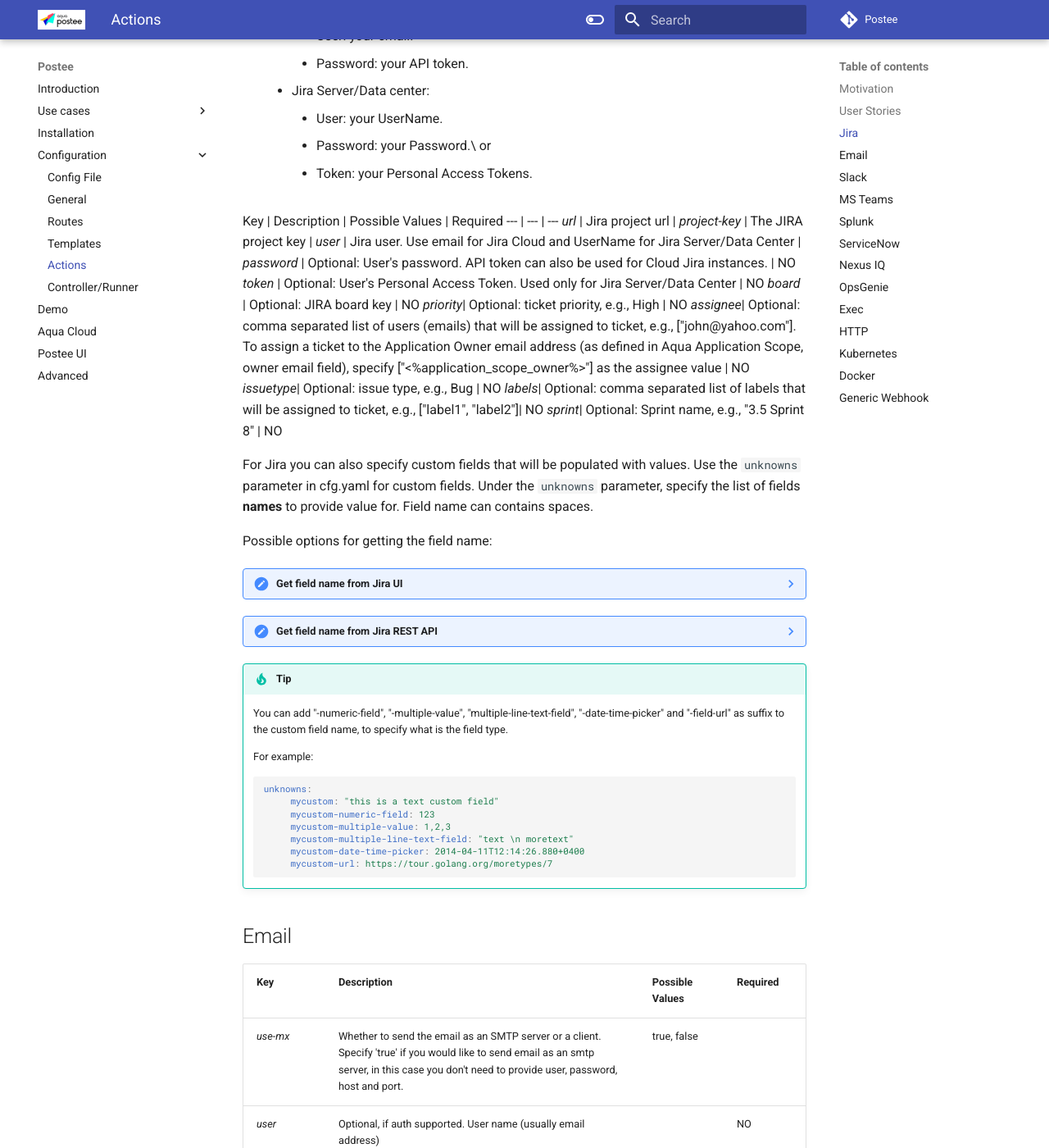
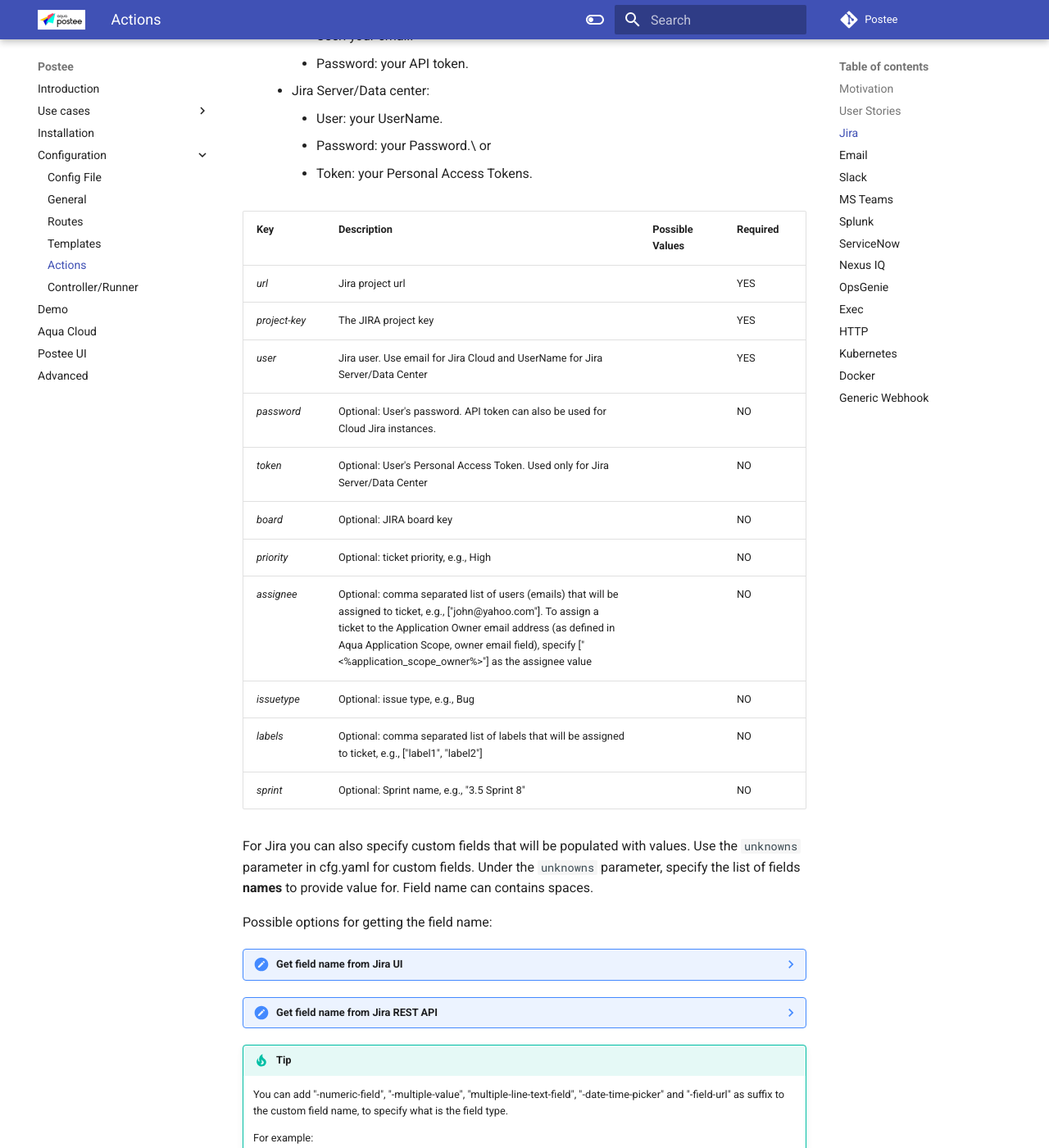
Before and after one commit to aquasecurity/postee, an MkDocs documentation site: the page built from docs/actions.md, in a window 1280 px wide and 1400 px high, scrolled down 2051 px. Shown: the whole window at 82% size. Built offline with MkDocs 1.6.1 and Material for MkDocs 9.7.7, drawn with Linux system fonts in a browser that asks for light colours; comment, search, counter and statistics services are not loaded; the version menu is left out; some of the changed text lies outside the part shown.

```diff
--- a/docs/actions.md
+++ b/docs/actions.md
@@ -49,19 +49,19 @@ Follow these steps to set up JIRA integration:
           or
         * Token: your Personal Access Tokens.
 
-Key | Description | Possible Values | Required
---- | --- | ---
-*url* | Jira project url |
-*project-key* | The JIRA project key |
-*user* | Jira user. Use email for Jira Cloud and UserName for Jira Server/Data Center |
-*password* | Optional: User's password. API token can also be used for Cloud Jira instances. | NO
-*token* | Optional: User's Personal Access Token. Used only for Jira Server/Data Center | NO
-*board* |  Optional: JIRA board key | NO
-*priority*|  Optional: ticket priority, e.g., High | NO
-*assignee*| Optional: comma separated list of users (emails) that will be assigned to ticket, e.g., ["john@yahoo.com"]. To assign a ticket to the Application Owner email address (as defined in Aqua Application Scope, owner email field), specify ["<%application_scope_owner%>"] as the assignee value | NO
-*issuetype*| Optional: issue type, e.g., Bug | NO
-*labels*| Optional: comma separated list of labels that will be assigned to ticket, e.g., ["label1", "label2"]| NO
-*sprint*| Optional: Sprint name, e.g., "3.5 Sprint 8" | NO
+|Key           | Description          | Possible Values | Required |
+|--------------|----------------------|-----------------|----------|
+|*url*         | Jira project url     |                 | YES      |
+|*project-key* | The JIRA project key |                 | YES      |
+|*user*        | Jira user. Use email for Jira Cloud and UserName for Jira Server/Data Center    |             | YES         |
+|*password*    | Optional: User's password. API token can also be used for Cloud Jira instances. |             | NO          |
+|*token*       | Optional: User's Personal Access Token. Used only for Jira Server/Data Center   |             | NO          |
+|*board*       |  Optional: JIRA board key              |           | NO          |
+|*priority*    |  Optional: ticket priority, e.g., High |           | NO          |
+|*assignee*    | Optional: comma separated list of users (emails) that will be assigned to ticket, e.g., ["john@yahoo.com"]. To assign a ticket to the Application Owner email address (as defined in Aqua Application Scope, owner email field), specify ["<%application_scope_owner%>"] as the assignee value   |               | NO          |
+|*issuetype*   | Optional: issue type, e.g., Bug        |           | NO          |
+|*labels*      | Optional: comma separated list of labels that will be assigned to ticket, e.g., ["label1", "label2"]|         | NO          |
+|*sprint*      | Optional: Sprint name, e.g., "3.5 Sprint 8" |      | NO          |
 
 For Jira you can also specify custom fields that will be populated with values.
 Use the `unknowns` parameter in cfg.yaml for custom fields.
@@ -131,10 +131,10 @@ Possible options for getting the field name:
 |*use-mx*     | Whether to send the email as an SMTP server or a client. Specify 'true' if you would like to send email as an smtp server, in this case you don't need to provide user, password, host and port. | true, false |      |
 |*user*       | Optional, if auth supported. User name (usually email address) |      | NO      |
 |*password*   | Optional, if auth supported. Password |     | NO      |
-|*host*       | SMTP host name |          |           |
-|*port*       | SMTP port      |          |           |
-|*sender*     |  Sender's email address   |           |           |
-|*recipients* |  Recipients (array of comma separated emails), e.g. ["john@yahoo.com"]. To send the email to the Application Owner email address (as defined in Aqua Application Scope, owner email field), specify ["<%application_scope_owner%>"] as the recipients value |         |           |
+|*host*       | SMTP host name |          | YES       |
+|*port*       | SMTP port      |          | YES       |
+|*sender*     |  Sender's email address   |           | YES       |
+|*recipients* |  Recipients (array of comma separated emails), e.g. ["john@yahoo.com"]. To send the email to the Application Owner email address (as defined in Aqua Application Scope, owner email field), specify ["<%application_scope_owner%>"] as the recipients value |         | YES         |
 
 ## Slack
 Getting the Slack webhooks [Create a Slack Custom App](https://api.slack.com/messaging/webhooks).
@@ -169,29 +169,29 @@ You will need to care about an HTTP Event Collector in Splunk Enterprise or Splu
 Once you create an HTTP Event Collector you will receive a token. You should provide this token, together with the Splunk HTTP Collector
 URL, as part of the cfg.yaml settings.
 
-Key | Description | Possible Values
---- | --- | ---
-*token* | The Splunk HTTP event collector token |
-*url* | URL to Splunk HTTP event collector (e.g. http://server:8088) |
-*size-limit* | Optional. Maximum scan length, in bytes. Default: 10000 | 10000
+|Key          | Description                                                         | Possible Values | Required  |
+|------------ | ------------------------------------------------------------------  | --------------- | --------- |
+|*token*      | The Splunk HTTP event collector token                               |                 | YES       |
+|*url*        | URL to Splunk HTTP event collector (e.g. http://server:8088)        |                 | YES       |
+|*size-limit* | Optional. Maximum scan length, in bytes. Default: 10000 | 10000     |                 | NO        |
 
 ## ServiceNow
 
-Key | Description | Possible Values
---- | --- | ---
-*user* | ServiceNow user name |
-*password* | User API key / password |
-*instance* | Name of ServiceNow Instance (usually the XXX at XXX.servicenow.com)|
-*board* | ServiceNow board name to open tickets on. Default is "incident" |
+|Key        | Description                                                        | Possible Values  | Required  |
+|---------- | ------------------------------------------------------------------ | ---------------  | --------- |
+|*user*     | ServiceNow user name                                               |                  | YES       |
+|*password* | User API key / password                                            |                  | YES       |
+|*instance* | Name of ServiceNow Instance (usually the XXX at XXX.servicenow.com)|                  | YES       |
+|*board*    | ServiceNow board name to open tickets on. Default is "incident"    |                  |           |
 
 ## Nexus IQ
 
-Key | Description | Possible Values
---- | --- | ---
-*user* | Nexus IQ user name |
-*password* | Nexus IQ password |
-*url* | Url of Nexus IQ server |
-*organization-id* | Organization UID like "222de33e8005408a844c12eab952c9b0" |
+|Key               | Description                                              | Possible Values | Required  |
+|----------------- | -------------------------------------------------------- | --------------- | --------  |
+|*user*            | Nexus IQ user name                                       |                 | YES       |
+|*password*        | Nexus IQ password                                        |                 | YES       |
+|*url*             | Url of Nexus IQ server                                   |                 | YES       |
+|*organization-id* | Organization UID like "222de33e8005408a844c12eab952c9b0" |                 | YES       |
 
 ## OpsGenie
 
@@ -267,7 +267,7 @@ Below is an example of using `$POSTEE_EVENT`. It uses the inline exec-script scr
 ![img_5.png](img/img_5.png)
 
 | Option               | Usage                                                                                                                                                                    | Required |
-|----------------------|--------------------------------------------------------------------------------------------------------------------------------------------------------------------------|----------|
+|----------------------|---------------------------------------------------------------------------------------------------------------------------------------------------------------|----------|
 | docker-image-name    | Required. Image name of the docker image.                                                                                                                                | YES      |
 | docker-cmd           | Required. Command to run inside the docker image.                                                                                                                        | YES      |
 | docker-env           | Optional. Environment variables to set in the container.                                                                                                                 | NO       |
```
Also changed, not shown: other parts of docs/actions.md (+10 -10 lines).
